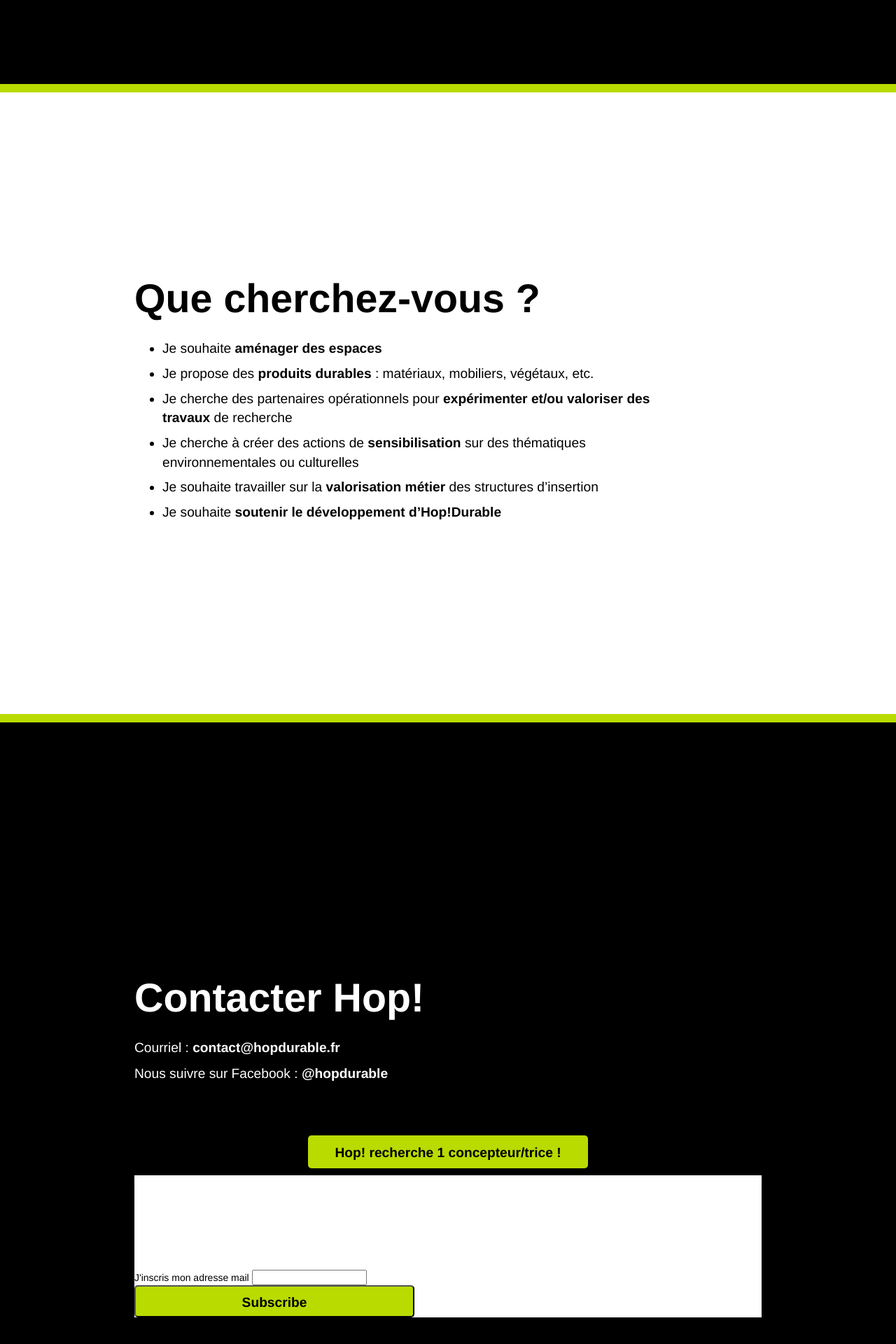
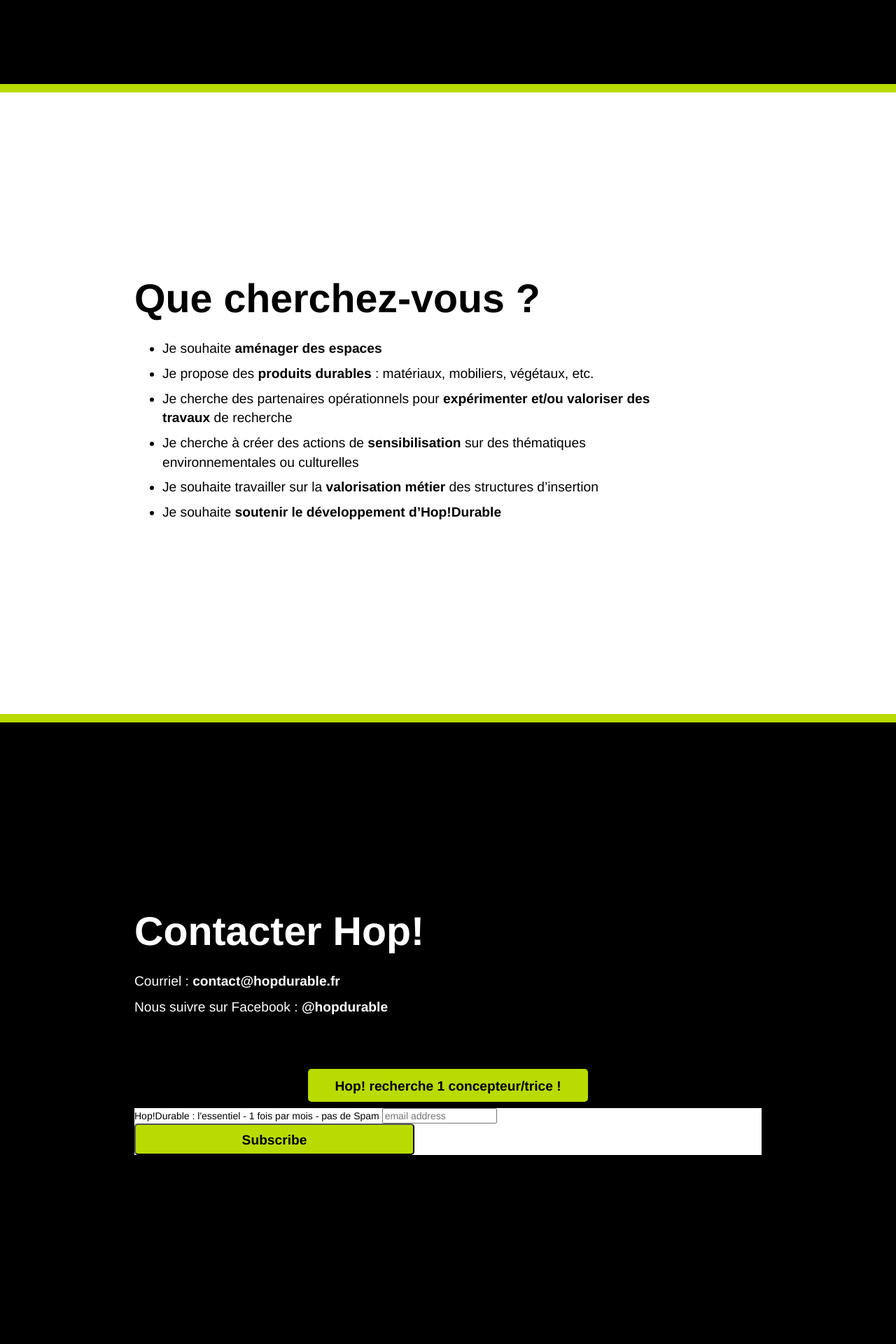
Before and after one commit to pierrenault/hopdurable.github.io, a Jekyll site: the page built from index.md, in a window 1280 px wide. Shown: the part 3480-5400 px from the top of the page at 70% size. Built offline with Jekyll 4.4.1, drawn with Linux system fonts in a browser that asks for light colours; comment, search, counter and statistics services are not loaded; some of the changed lines change nothing that is shown.

Commit message:
Update index.md

```diff
--- a/index.md
+++ b/index.md
@@ -70,51 +70,23 @@
 </p>
 
 <!-- Begin MailChimp Signup Form -->
-<link href="//cdn-images.mailchimp.com/embedcode/classic-10_7.css" rel="stylesheet" type="text/css">
+<link href="//cdn-images.mailchimp.com/embedcode/horizontal-slim-10_7.css" rel="stylesheet" type="text/css">
 <style type="text/css">
-	#mc_embed_signup{background:#fff; clear:left; font:14px Helvetica,Arial,sans-serif; }
+	#mc_embed_signup{background:#fff; clear:left; font:14px Helvetica,Arial,sans-serif; width:100%;}
 	/* Add your own MailChimp form style overrides in your site stylesheet or in this style block.
 	   We recommend moving this block and the preceding CSS link to the HEAD of your HTML file. */
 </style>
 <div id="mc_embed_signup">
 <form action="//hopdurable.us14.list-manage.com/subscribe/post?u=16d0d1fba4d36823e8001211b&amp;id=7f460ab61a" method="post" id="mc-embedded-subscribe-form" name="mc-embedded-subscribe-form" class="validate" target="_blank" novalidate>
     <div id="mc_embed_signup_scroll">
-	<h2>Hop!Durable : l'essentiel - 1 fois par mois - pas de Spam</h2>
-<div class="mc-field-group">
-	<label for="mce-EMAIL">J'inscris mon adresse mail </label>
-	<input type="email" value="" name="EMAIL" class="required email" id="mce-EMAIL">
-</div>
-	<div id="mce-responses" class="clear">
-		<div class="response" id="mce-error-response" style="display:none"></div>
-		<div class="response" id="mce-success-response" style="display:none"></div>
-	</div>    <!-- real people should not fill this in and expect good things - do not remove this or risk form bot signups-->
+	<label for="mce-EMAIL">Hop!Durable : l'essentiel - 1 fois par mois - pas de Spam</label>
+	<input type="email" value="" name="EMAIL" class="email" id="mce-EMAIL" placeholder="email address" required>
+    <!-- real people should not fill this in and expect good things - do not remove this or risk form bot signups-->
     <div style="position: absolute; left: -5000px;" aria-hidden="true"><input type="text" name="b_16d0d1fba4d36823e8001211b_7f460ab61a" tabindex="-1" value=""></div>
     <div class="clear"><input type="submit" value="Subscribe" name="subscribe" id="mc-embedded-subscribe" class="button"></div>
     </div>
 </form>
 </div>
-<script type='text/javascript' src='//s3.amazonaws.com/downloads.mailchimp.com/js/mc-validate.js'></script><script type='text/javascript'>(function($) {window.fnames = new Array(); window.ftypes = new Array();fnames[0]='EMAIL';ftypes[0]='email'; /*
- * Translated default messages for the $ validation plugin.
- * Locale: FR
- */
-$.extend($.validator.messages, {
-        required: "Ce champ est requis.",
-        remote: "Veuillez remplir ce champ pour continuer.",
-        email: "Veuillez entrer une adresse email valide.",
-        url: "Veuillez entrer une URL valide.",
-        date: "Veuillez entrer une date valide.",
-        dateISO: "Veuillez entrer une date valide (ISO).",
-        number: "Veuillez entrer un nombre valide.",
-        digits: "Veuillez entrer (seulement) une valeur numérique.",
-        creditcard: "Veuillez entrer un numéro de carte de crédit valide.",
-        equalTo: "Veuillez entrer une nouvelle fois la même valeur.",
-        accept: "Veuillez entrer une valeur avec une extension valide.",
-        maxlength: $.validator.format("Veuillez ne pas entrer plus de {0} caractères."),
-        minlength: $.validator.format("Veuillez entrer au moins {0} caractères."),
-        rangelength: $.validator.format("Veuillez entrer entre {0} et {1} caractères."),
-        range: $.validator.format("Veuillez entrer une valeur entre {0} et {1}."),
-        max: $.validator.format("Veuillez entrer une valeur inférieure ou égale à {0}."),
-        min: $.validator.format("Veuillez entrer une valeur supérieure ou égale à {0}.")
-});}(jQuery));var $mcj = jQuery.noConflict(true);</script>
+
 <!--End mc_embed_signup-->
 </section>
```
